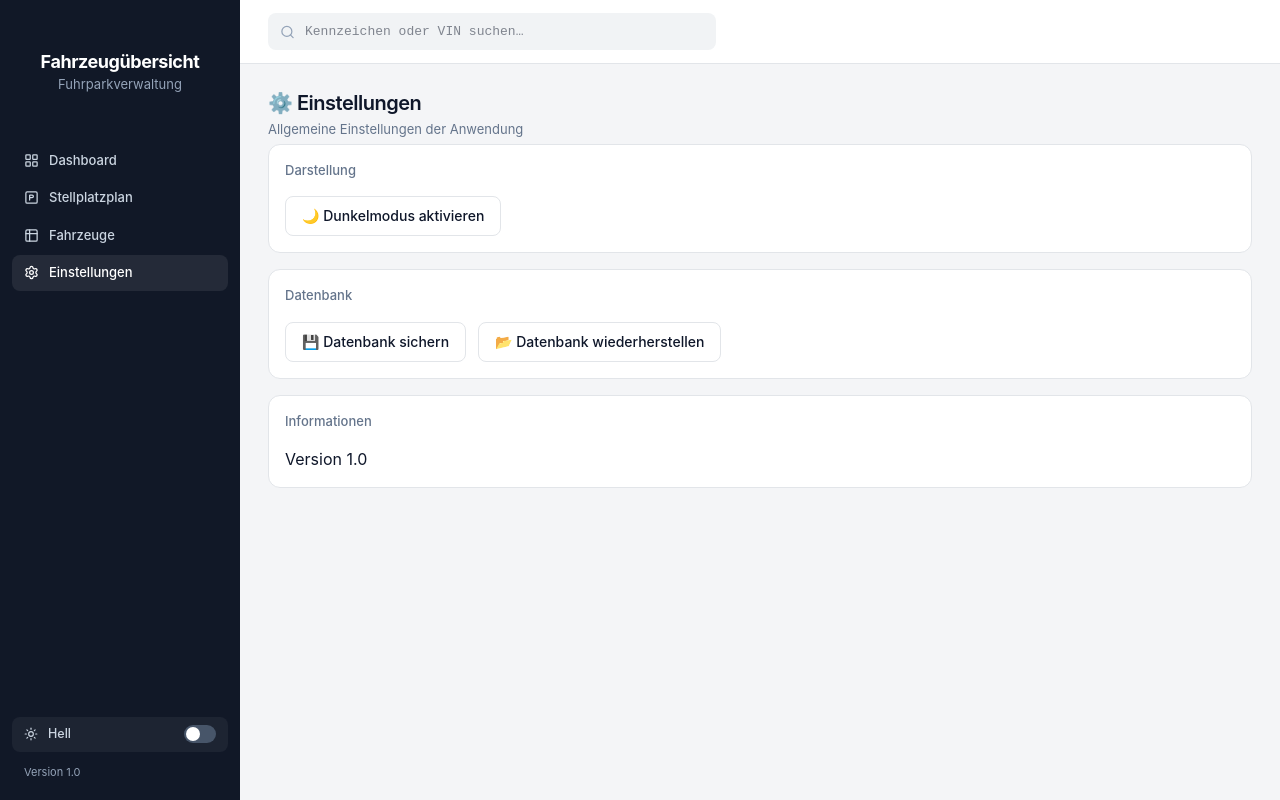
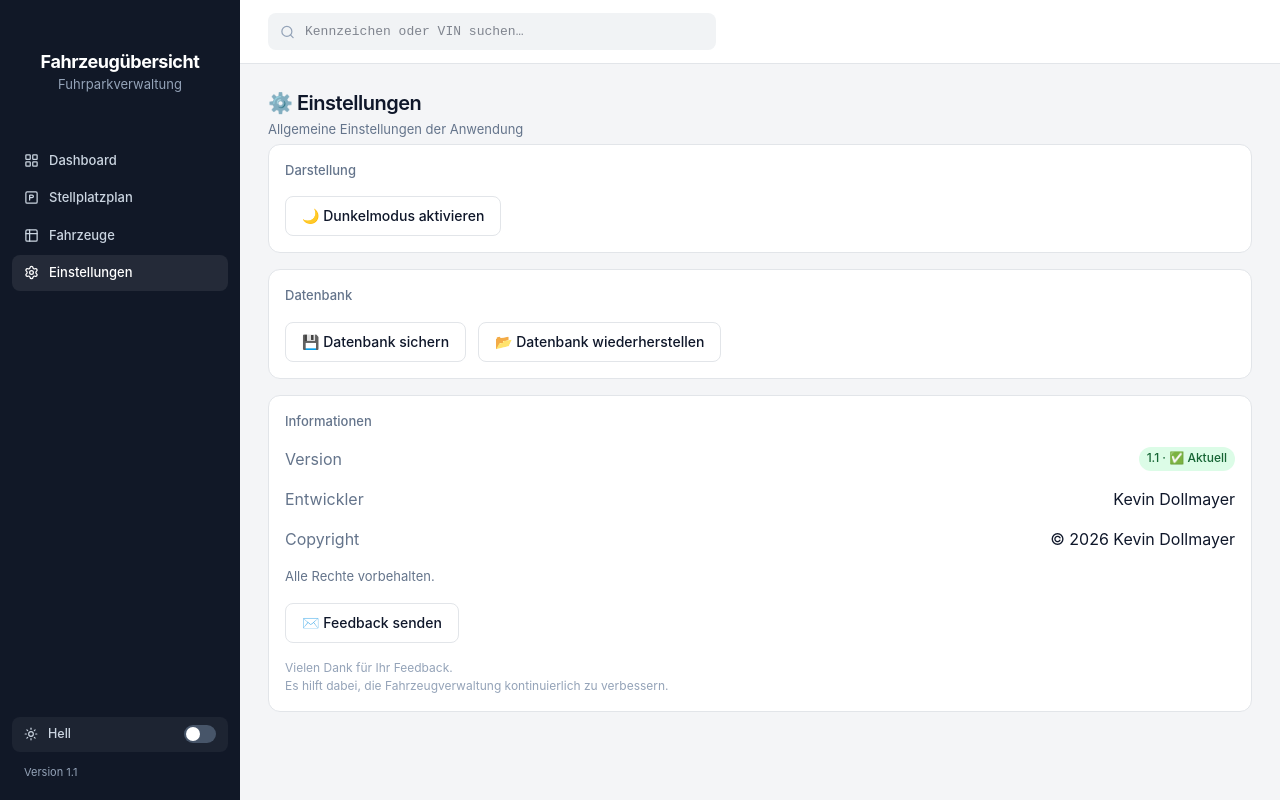
Before and after one commit to kevindollmayer/fahrzeugverwaltung, a React (Vite) app: page / in a window 1280 px wide. Both pictures are taken after a click on the button "Einstellungen". Built offline with nearby package versions, Linux system fonts and the light colour scheme.

Commit message:
Release Version 1.1

```diff
--- a/src/App.jsx
+++ b/src/App.jsx
@@ -26,7 +26,7 @@ import {
    Fahrzeugübersicht — Fuhrpark-Verwaltung
    Seitenleiste + Hell/Dunkel-Modus, ruhige Fachanwendungs-Optik.
 --------------------------------------------------------- */
-
+const VERSION = "1.1";
 const SCHWELLE_GELB = 14;
 const SCHWELLE_ORANGE = 21;
 const SCHWELLE_ROT = 30;
@@ -423,9 +423,67 @@ const plaetze = erzeugeStellplaetze(maxId);
         Informationen
       </div>
 
-      <p style={{ color: t.text }}>
-        Version 1.0
-      </p>
+      <div className="space-y-4">
+
+  <div className="flex justify-between">
+    <span style={{ color: t.textMuted }}>Version</span>
+    <span
+      className="px-2 py-0.5 rounded-full text-[12px] font-medium"
+      style={{
+        background: "#DCFCE7",
+        color: "#166534",
+      }}
+    >
+      {VERSION} · ✅ Aktuell
+    </span>
+  </div>
+
+  <div className="flex justify-between">
+    <span style={{ color: t.textMuted }}>Entwickler</span>
+    <span style={{ color: t.text }}>
+      Kevin Dollmayer
+    </span>
+  </div>
+
+  <div className="flex justify-between">
+    <span style={{ color: t.textMuted }}>Copyright</span>
+    <span style={{ color: t.text }}>
+      © 2026 Kevin Dollmayer
+    </span>
+  </div>
+
+  <div style={{ color: t.textMuted, fontSize: 13 }}>
+    Alle Rechte vorbehalten.
+  </div>
+
+  <button
+    onClick={() =>
+      window.open(
+        "mailto:Kevin.Dollmayer@gmx.de?subject=Feedback Fahrzeugverwaltung&body=Hallo Kevin,%0D%0A%0D%0AIch habe folgendes Feedback:%0D%0A%0D%0A%0D%0A-------------------------%0D%0A%0D%0AVersion: 1.1"
+      )
+    }
+    className="h-10 px-4 rounded-lg border text-sm font-medium transition-all hover:shadow-sm hover:-translate-y-0.5"
+    style={{
+      borderColor: t.border,
+      background: t.panel,
+      color: t.text,
+    }}
+  >
+    ✉️ Feedback senden
+  </button>
+
+  <div
+    style={{
+      color: t.textFaint,
+      fontSize: 12,
+    }}
+  >
+    Vielen Dank für Ihr Feedback.
+    <br />
+    Es hilft dabei, die Fahrzeugverwaltung kontinuierlich zu verbessern.
+  </div>
+
+</div>
     </div>
   </div>
 )}
@@ -529,7 +587,7 @@ function Sidebar({ t, ansicht, setAnsicht, modus, setModus }) {
             />
           </span>
         </button>
-        <div className="px-3 text-[11px]" style={{ color: t.textFaint }}>Version 1.0</div>
+        <div className="px-3 text-[11px]" style={{ color: t.textFaint }}>Version {VERSION}</div>
       </div>
     </aside>
   );
```
